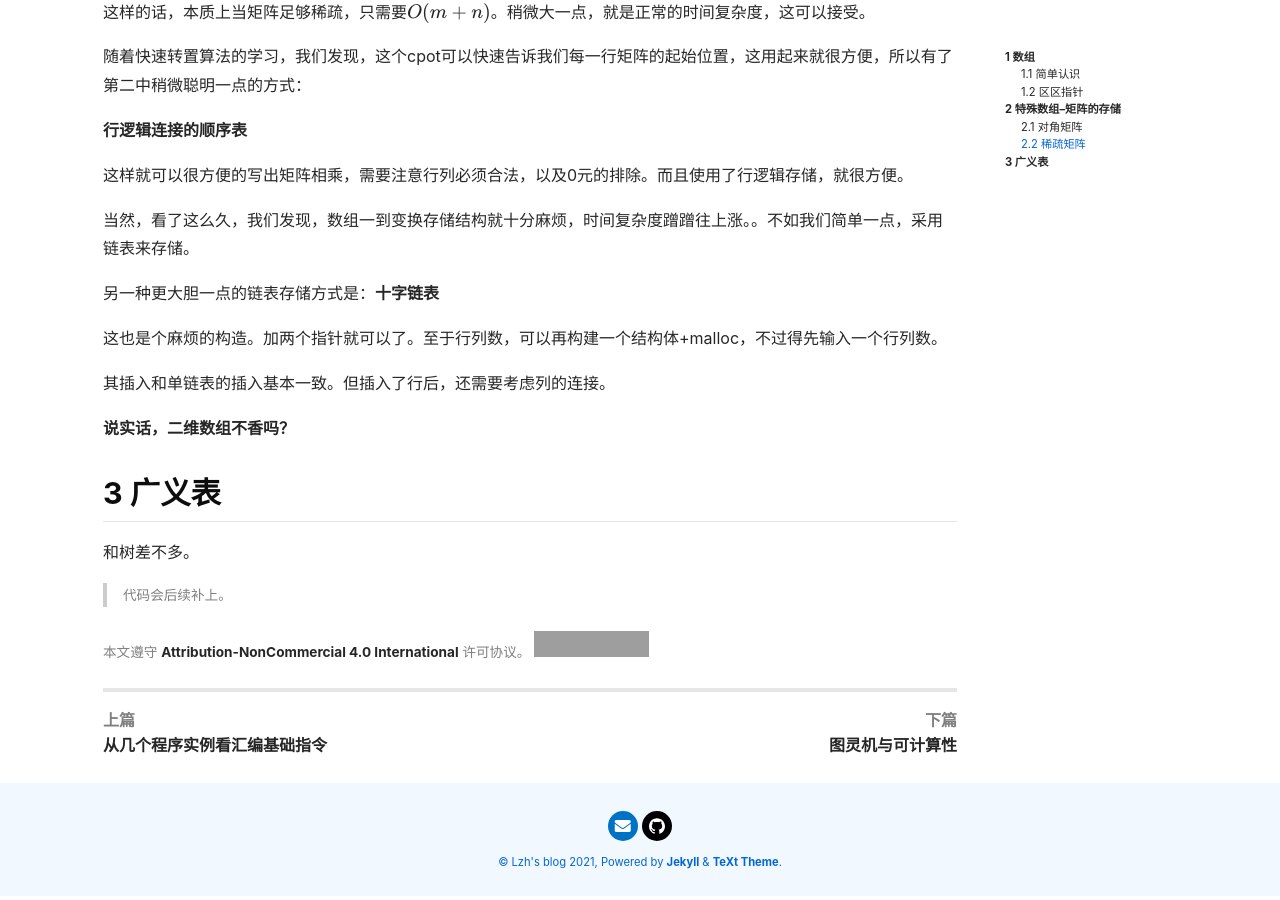
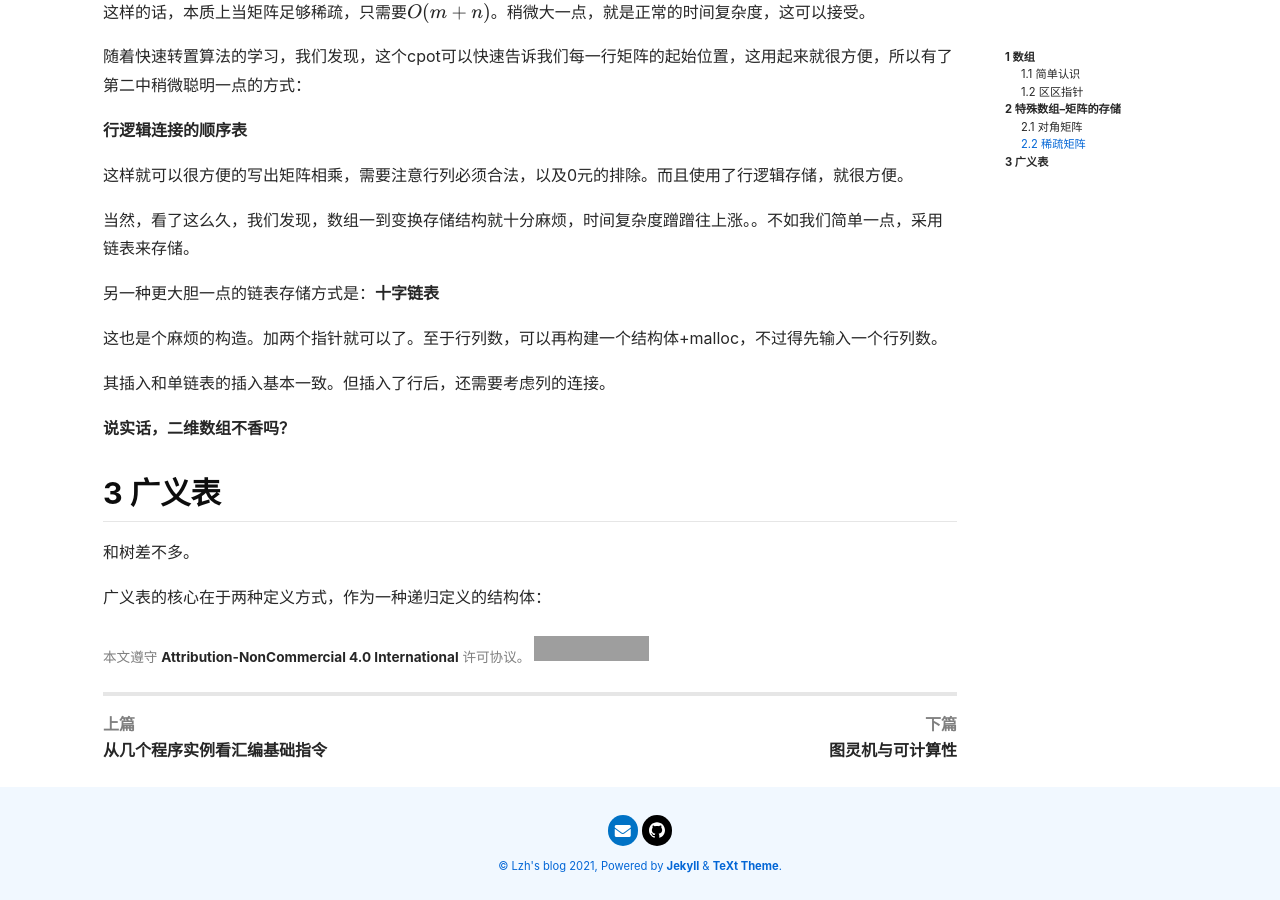
Before and after one commit to Richard-dick/richard-dick.github.io, a Jekyll site: the page built from _posts/2022-4-6-数组与广义表.md, in a window 1280 px wide and 900 px high, scrolled down 4694 px. Built offline with Jekyll 4.4.1, drawn with Linux system fonts in a browser that asks for light colours; nearby versions of some CDN libraries; formulas are drawn with MathJax 3; comment, search, counter and statistics services are not loaded; a file with an impossible date is left out; grey boxes are pictures that could not be loaded.

Commit message:
serve over

````diff
--- a/_posts/2022-4-6-数组与广义表.md
+++ b/_posts/2022-4-6-数组与广义表.md
@@ -16,7 +16,7 @@ typora-root-url: ..
 
 但我们还需要考虑各行各列的实际指代，说到这里，我**鄙视**所有用`a[3][3]`这类行列一样大小的多维数组声明讲解的教材。
 
-```cpp
+```c
 #include<stdio.h>
 int Tarray[2][3][4] = {
     {
@@ -80,7 +80,7 @@ int main()
 
 从上例的输出中，我们可以清晰地看出，Tarray就是一个指针。但是这个指针指向的内容很值得讨论，这涉及到C语言中的复杂声明，尽管这种复杂声明不是正常人会写出来的，但是谨防万一，还是需要了解一番。
 
-```cpp
+```c
 int Tarray[2][3][4] = {
     {
         {1,2,3,4},
@@ -119,7 +119,7 @@ int main()
 
 [代码来源](https://blog.csdn.net/qq_33413868/article/details/80777779)
 
-```cpp
+```c
 int main()
 {
     int(*p)[2];
@@ -240,4 +240,4 @@ $$
 
 和树差不多。
 
-> 代码会后续补上。
+广义表的核心在于两种定义方式，作为一种递归定义的结构体：
````
Also changed, not shown: _posts/2022-5-2-PR2-简单CPU设计.md (renamed from _posts/2022-5-0-PR2-简单CPU设计.md).
